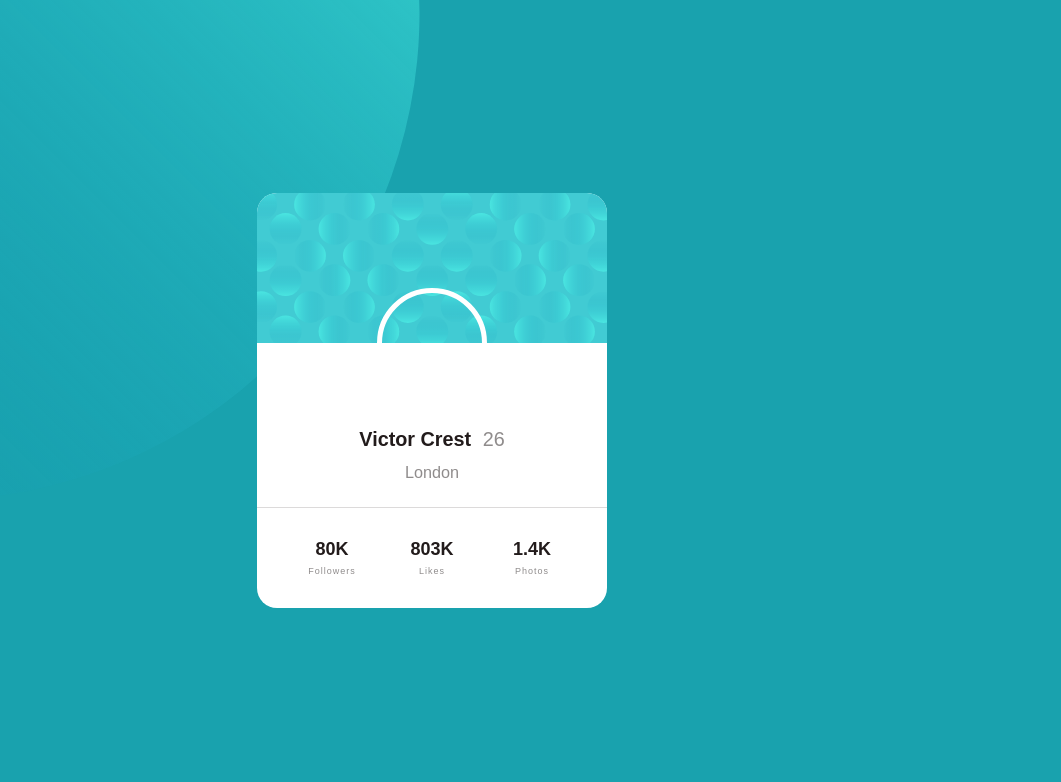
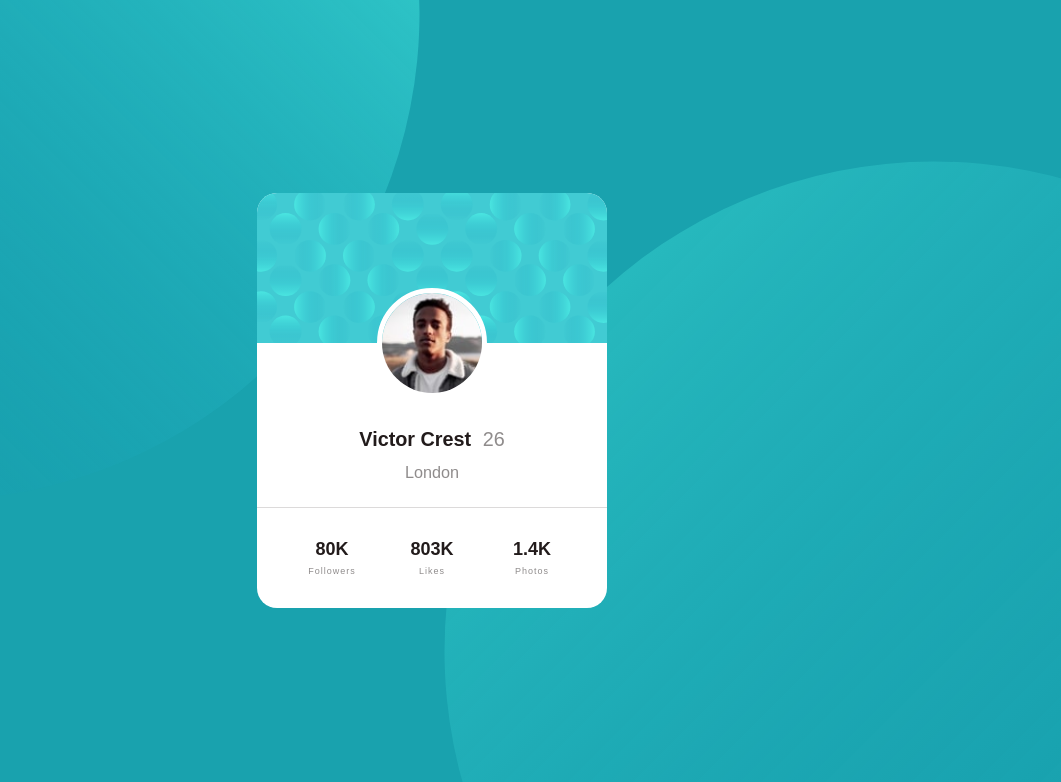
Before and after one commit to nick365-dev/nick365-dev.github.io, a plain HTML site: page index.html in a window 1280 px wide. Shown: the whole page, without its empty margins (208-1269 px from the left). Drawn offline with Linux system fonts and the light colour scheme; files whose address does not match are found by name.

Commit message:
Update index.html

```diff
--- a/index.html
+++ b/index.html
@@ -19,13 +19,13 @@
     <div class="circles">
       <img class="c1" src="bg-pattern-top.svg"
       alt="">
-      <img class="c2" src="images/bg-pattern-bottom.svg" alt="">
+      <img class="c2" src="bg-pattern-bottom.svg" alt="">
     </div>
     <div class="card">
       <div class="card-header"></div>
       <div class="card-body">
         <div class="img-holder">
-          <img src="images/image-victor.jpg" alt="">
+          <img src="image-victor.jpg" alt="">
         </div>
         <h2 class="name-age">
           Victor Crest <span class="age">26</span>
```
